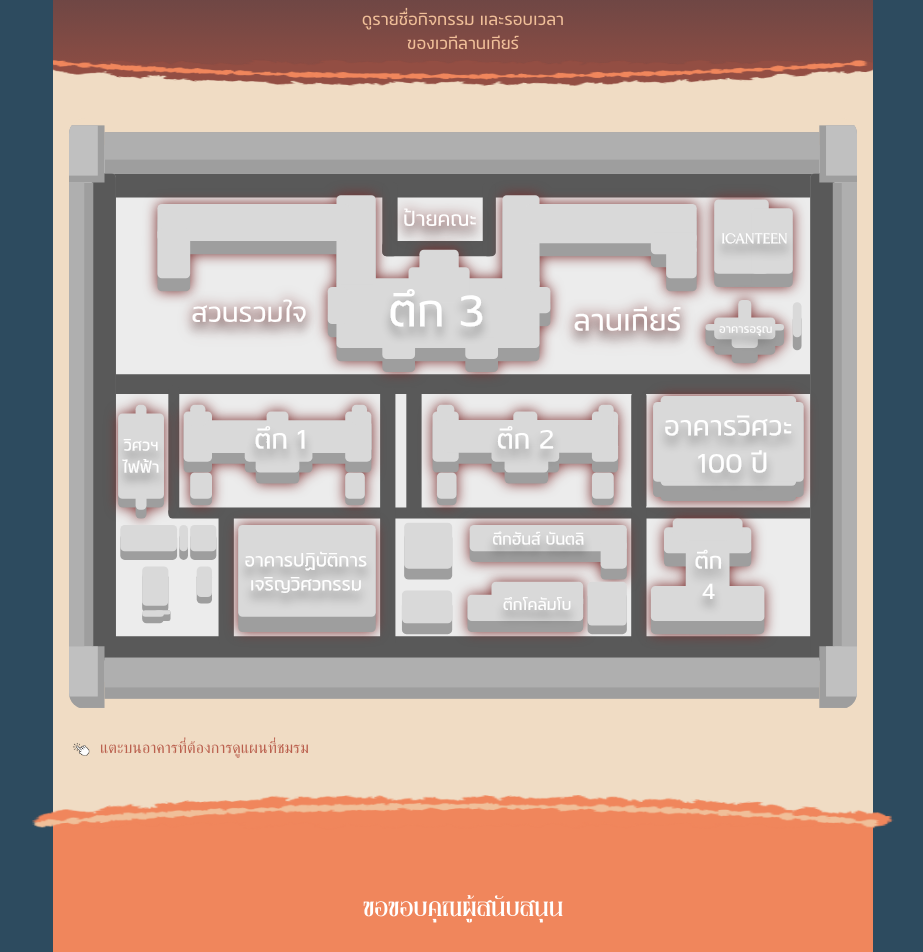
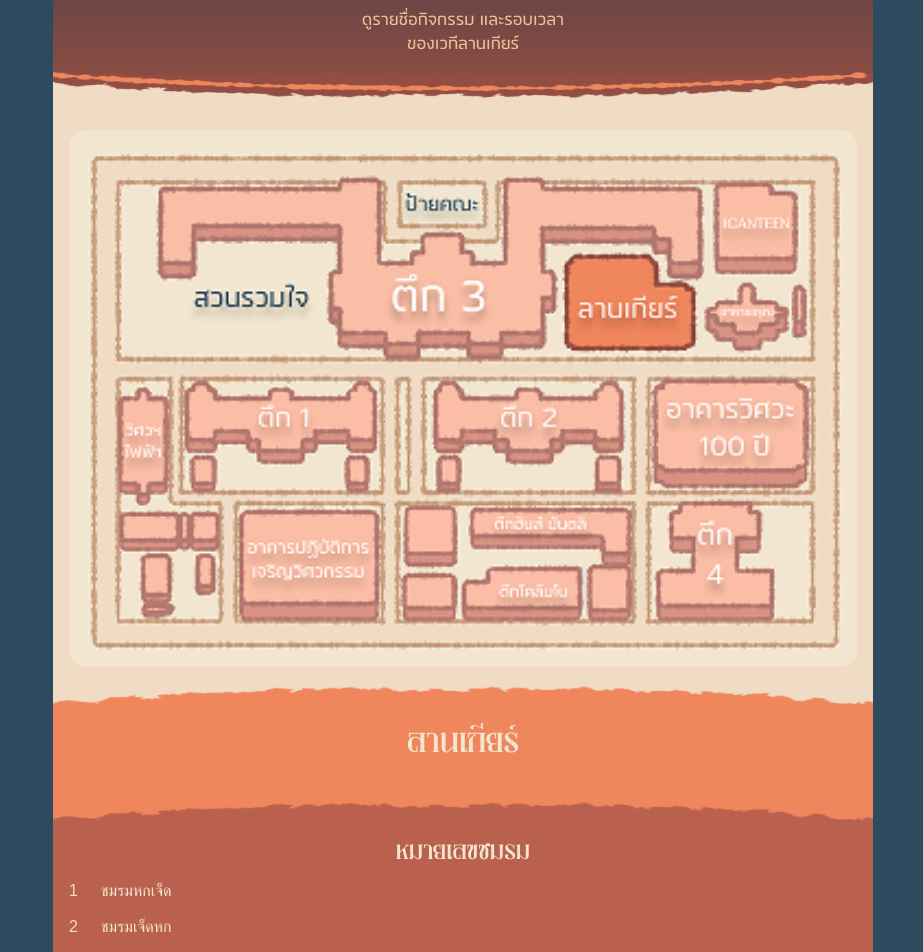
Before and after one commit to IT-Vishnu24th/vishnu24th-website, a Next.js app: page /explore/map in a window 1280 px wide. Shown: the part 160-1112 px from the top of the page, without its empty margins (177-1100 px from the left). Built offline with nearby package versions, Linux system fonts and the light colour scheme; no server answers.

Commit message:
feat : remove club selector

```diff
--- a/src/app/explore/map/page.tsx
+++ b/src/app/explore/map/page.tsx
@@ -1,44 +1,21 @@
 "use client"
-import { useState, useEffect, useRef } from "react"
+
 import { Header } from "@/components/Headers"
-import { Hand } from "lucide-react"
+import Image from "next/image"
+import { useRouter } from "next/navigation"
+import Sponsor from "@/components/SponsorFooter"
 import BuildingInfo from "@/features/map/components/BuildingInfo"
-import { useRouter } from "next/navigation"
-import { buildingData } from "@/features/map/const/mock"
-import Image from "next/image"
-import Sponsor from "@/components/SponsorFooter"
 
 export default function MapPage() {
-  const [selectedBuilding, setSelectedBuilding] = useState<string | null>(null)
-  const infoRef = useRef<HTMLDivElement>(null)
   const router = useRouter()
 
-  useEffect(() => {
-    function handleMessage(event: MessageEvent) {
-      if (event.data?.type === "building-click") {
-        setSelectedBuilding(event.data.building)
-      }
-    }
-    window.addEventListener("message", handleMessage)
-    return () => window.removeEventListener("message", handleMessage)
-  }, [])
-
-  // เลื่อนหน้าจอลงไปดูข้อมูลตึกที่เพิ่งเลือก
-  useEffect(() => {
-    if (selectedBuilding && infoRef.current) {
-      infoRef.current.scrollIntoView({ behavior: "smooth", block: "start" })
-    }
-  }, [selectedBuilding])
-
-  const selected = selectedBuilding ? buildingData[selectedBuilding] : null
-
   return (
-    <div className="">
+    <div>
       {/* Top Bar */}
-
       <div className="text-center bg-gradient-to-b from-midnight to-brownie">
         <Header />
-        <div className="relative flex items-center justify-center px-4 pb-2">
+
+        <div className="relative flex items-center justify-center px-4 pb-2 ">
           <button
             onClick={() => router.push("/explore")}
             className="absolute left-6 top-10 text-2xl bg-transparent border-none cursor-pointer p-0"
@@ -46,45 +23,36 @@ export default function MapPage() {
           >
             ←
           </button>
+
           <h1 className="text-7xl font-sov-yeehor">แผนที่</h1>
         </div>
+
         <h3 className="text-md text-clay-light font-fc-quantum pt-2">
-          ดูรายชื่อกิจกรรม และรอบเวลา <br></br>ของเวทีลานเกียร์
+          ดูรายชื่อกิจกรรม และรอบเวลา <br />
+          ของเวทีลานเกียร์
         </h3>
-        <div className="relative w-full h-8 overflow-hidden">
+
+        <div className="relative w-full h-8 overflow-hidden mt-3">
+          <Image src="/map/map-line.png" alt="" fill className="object-fill scale-102" />
+        </div>
+      </div>
+
+      {/* Map */}
+      <div className="bg-cream-tanned py-3 -mt-5 pb-10">
+        <div className="mx-4 mt-10 overflow-hidden rounded-2xl">
           <Image
-            src="/map/map-line.png"
-            alt=""
-            fill
-            className="object-fill scale-102 translate-y- z-index-20"
+            src="/map/Map.png"
+            alt="Map"
+            width={1000}
+            height={700}
+            className="w-full h-auto rounded-2xl"
           />
         </div>
       </div>
 
-      {/* Map Area */}
-      <div className="bg-cream-tanned py-3 z-0 -mt-5 pb-10">
-        <div className="mx-4 mt-10 my-3 overflow-hidden rounded-2xl bg-cream-tanned">
-          <iframe
-            src="/map/engineer.html"
-            title="แผนที่"
-            className="block w-full aspect-[4/3] border-0"
-          />
-        </div>
-        {/* text */}
-        <div className="flex items-center gap-2 px-4 py-3 text-base text-brownie-light">
-          <Image src="/map/hand.png" alt="" width={23} height={21} />
-          <span>แตะบนอาคารที่ต้องการดูแผนที่ชมรม</span>
-        </div>
-      </div>
+      {/* Building Info แสดงตลอด */}
+      <BuildingInfo buildingName="ลานเกียร์" />
 
-      {/* Building Info - โผล่ขึ้นมาในหน้าเดียวกันเมื่อเลือกตึก */}
-      <div className="">
-        {selected && (
-          <div ref={infoRef}>
-            <BuildingInfo buildingName={selected.name} clubs={selected.clubs} />
-          </div>
-        )}
-      </div>
       <Sponsor />
     </div>
   )
--- a/src/features/map/components/BuildingInfo.tsx
+++ b/src/features/map/components/BuildingInfo.tsx
@@ -1,18 +1,13 @@
 import Image from "next/image"
-type Club = {
-  id: number
-  name: string
-}
+import { clubs } from "@/features/map/const/mock"
 
 type BuildingInfoProps = {
   buildingName: string
-  clubs: Club[]
 }
 
-export default function BuildingInfo({ buildingName, clubs }: BuildingInfoProps) {
+export default function BuildingInfo({ buildingName }: BuildingInfoProps) {
   return (
     <div className="-mt-7">
-      {/* Building Title */}
       <div className="relative w-full h-8 overflow-hidden">
         <Image
           src="/map/orange-line.png"
@@ -21,50 +16,51 @@ export default function BuildingInfo({ buildingName, clubs }: BuildingInfoProps)
           className="object-fill scale-102 translate-y-2"
         />
       </div>
-      <div className="bg-brick-orange">
-        <h2 className="text-center font-sov-yeehor text-5xl font-serif mb-5">{buildingName}</h2>
-        {/* Building Map Placeholder */}
-        <div className="mx-4 my-3 rounded-2xl bg-gray-200 min-h-[200px] flex items-center justify-center ">
-          {/* ใส่รูปแผนที่อาคารที่นี่ */}
-          {/* <Image src={`/maps/${buildingId}.png`} alt={buildingName} width={400} height={200} className="w-full rounded-2xl" /> */}
-          <span className="text-gray-400 text-sm">แผนที่อาคาร {buildingName}</span>
+
+      <div className="bg-brick-orange -mt-1">
+        <h2 className="text-center font-sov-yeehor text-5xl mb-5">{buildingName}</h2>
+
+        <div className="mx-4 my-3 overflow-hidden rounded-2xl">
+          {/* <Image
+            src="/map/larngear.png"
+            alt="ลานเกียร์"
+            width={800}
+            height={500}
+            className="w-full rounded-2xl"
+          /> */}
+          {/* TODO : add img */}
         </div>
 
-        {/* Legend */}
-        <div className="mx-4 mt-2 flex flex-col gap-2 rounded-xl bg-white p-3 text-sm text-gray-600">
-          <div className="flex items-center gap-2">
-            <span className="w-5 h-5 rounded bg-red-300 flex items-center justify-center text-red-600 text-xs font-bold">
-              +
-            </span>
-            <span>เต็นท์พยาบาล</span>
-          </div>
-        </div>
-
-        {/* Club List */}
-        <div className="mt-5 ">
+        <div className="mt-5">
           <div className="relative w-full h-8 overflow-hidden">
             <Image
               src="/map/brick-line.png"
               alt=""
               fill
-              className="object-fill scale-102 translate-y-2 z-index-20"
+              className="object-fill scale-102 translate-y-2"
             />
           </div>
-          <div className="px-4 bg-brownie-light pb-13">
+
+          <div className="px-4 bg-brownie-light pb-13 -mt-1">
             <h3 className="text-center font-sov-yeehor text-4xl mb-4">หมายเลขชมรม</h3>
-            {clubs.length === 0 ? (
-              <p className="text-center text-sm text-gray-400">ไม่มีชมรมในอาคารนี้</p>
-            ) : (
+
             <div className="flex flex-col gap-3">
               {clubs.map((club) => (
                 <div key={club.id} className="flex items-center gap-3">
-                    <span className="text-cream-tanned w-4 text-sm">{club.id}</span>
-                    <div className="w-9 h-9 rounded-full bg-gray-400 flex-shrink-0" />
-                    <span className="text-base">{club.name}</span>
+                  <span className="text-cream-tanned w-5">{club.id}</span>
+
+                  {/* <Image
+                    src={`/club/${club.image}`}
+                    alt={club.name}
+                    width={40}
+                    height={40}
+                    className="rounded-full"
+                  /> */}
+
+                  <span>{club.name}</span>
                 </div>
               ))}
             </div>
-            )}
           </div>
         </div>
       </div>
--- a/src/features/map/const/mock.ts
+++ b/src/features/map/const/mock.ts
@@ -1,72 +1,23 @@
-type Club = {
+export type Club = {
   id: number
   name: string
+  image: string
 }
 
-type BuildingData = {
-  name: string
-  clubs: Club[]
-} //TODO : add type
-
-export const buildingData: Record<string, BuildingData> = {
-  "building-1": {
-    name: "ตึก 1",
-    clubs: [],
+export const clubs: Club[] = [
+  {
+    id: 1,
+    name: "ชมรมหกเจ็ด",
+    image: "club1.png",
   },
-  "building-2": {
-    name: "ตึก 2",
-    clubs: [],
+  {
+    id: 2,
+    name: "ชมรมเจ็ดหก",
+    image: "club2.png",
   },
-  "building-3": {
-    name: "ตึก 3",
-    clubs: [],
+  {
+    id: 3,
+    name: "ชมรม67",
+    image: "club3.png",
   },
-  "building-4": {
-    name: "ตึก 4",
-    clubs: [],
-  },
-  "building-100": {
-    name: "อาคารวศ. 100 ปี",
-    clubs: [],
-  },
-  "gear-yard": {
-    name: "ลานเกียร์",
-    clubs: [
-      { id: 1, name: "ชมรมหกเจ็ด" },
-      { id: 2, name: "ชมรมเจ็ดหก" },
-      { id: 3, name: "ชมรม67" },
-    ],
-  },
-  "faculty-sign": {
-    name: "ป้ายคณะ",
-    clubs: [],
-  },
-  "ruamjai-garden": {
-    name: "สวนรวมใจ",
-    clubs: [],
-  },
-  charoen: {
-    name: "เจริญ",
-    clubs: [],
-  },
-  colombo: {
-    name: "โคลัมโบ",
-    clubs: [],
-  },
-  hans: {
-    name: "ฮันส์",
-    clubs: [],
-  },
-  icanteen: {
-    name: "iCanteen",
-    clubs: [],
-  },
-  arun: {
-    name: "อรุณ",
-    clubs: [],
-  },
-  electrical: {
-    name: "ไฟฟ้า",
-    clubs: [],
-  },
-}
+]
```
Also changed, not shown: public/map/Map.png (added), public/map/Mapnew 1.svg (deleted). Lines whose indentation alone changed are shown as unchanged.
